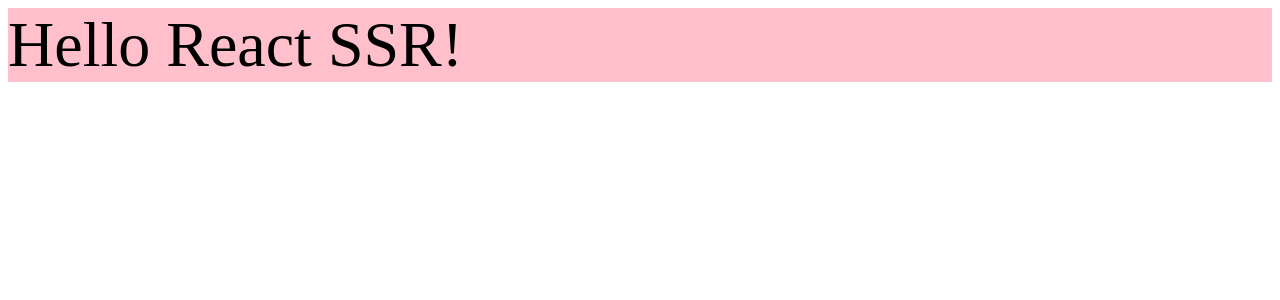
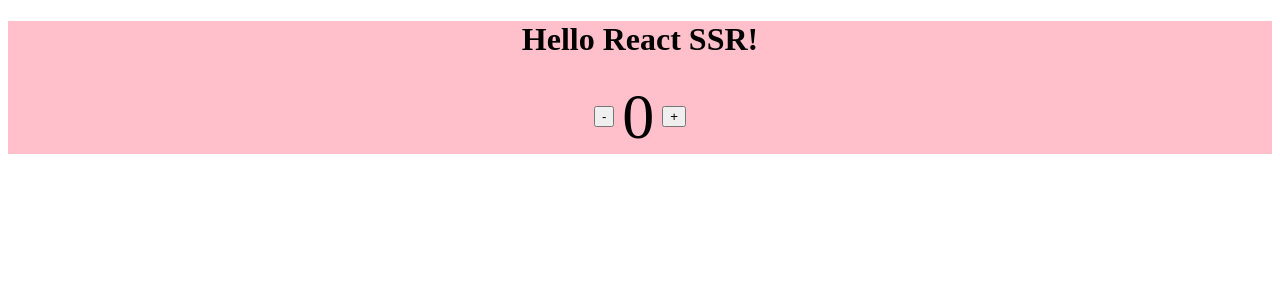
Before and after one commit to carloluis/react-ssr, a React app: page / in a window 1280 px wide. Shown: the top 300 px of the page. Built offline with nearby package versions, Linux system fonts and the light colour scheme; the HTML template or start-up script is replaced by a standard one.

Commit message:
app counter (example)

```diff
--- a/src/client/index.js
+++ b/src/client/index.js
@@ -1,5 +1,5 @@
 import React from 'react';
 import ReactDOM from 'react-dom';
-import App from '../shared/app/App';
+import App from '../shared';
 
 ReactDOM.hydrate(<App />, document.querySelector('#app'));
--- a/src/server/index.js
+++ b/src/server/index.js
@@ -2,7 +2,7 @@ import express from 'express';
 import path from 'path';
 import React from 'react';
 import ReactDOM from 'react-dom/server';
-import App from '../shared/app/App';
+import App from '../shared';
 
 const DIST_DIR = path.join(__dirname, '../../dist');
 const PORT = process.env.PORT || 3000;
--- a/src/shared/app/App.jsx
+++ b/src/shared/app/App.jsx
@@ -1,8 +1,15 @@
 import React from 'react';
 import styles from './app.css';
 
+import Counter from '../counter/Counter';
+
 function App() {
-	return <div className={styles.container}>Hello React SSR!</div>;
+	return (
+		<div className={styles.container}>
+			<h1>Hello React SSR!</h1>
+			<Counter />
+		</div>
+	);
 }
 
 export default App;
--- a/src/shared/app/app.css
+++ b/src/shared/app/app.css
@@ -1,4 +1,4 @@
 .container {
 	background: pink;
-	font-size: 4rem;
+	text-align: center;
 }
--- /dev/null
+++ b/src/shared/counter/Counter.jsx
@@ -0,0 +1,28 @@
+import React from 'react';
+import styles from './counter.css';
+
+class Counter extends React.Component {
+	constructor(props) {
+		super(props);
+		this.handleDec = this.handleDec.bind(this);
+		this.handleInc = this.handleInc.bind(this);
+		this.state = { value: 0 };
+	}
+	handleDec() {
+		this.setState({ value: this.state.value - 1 });
+	}
+	handleInc() {
+		this.setState({ value: this.state.value + 1 });
+	}
+	render() {
+		return (
+			<div className={styles.container}>
+				<button onClick={this.handleDec}>-</button>
+				<span>{this.state.value}</span>
+				<button onClick={this.handleInc}>+</button>
+			</div>
+		);
+	}
+}
+
+export default Counter;
--- /dev/null
+++ b/src/shared/counter/counter.css
@@ -0,0 +1,10 @@
+.container {
+	display: flex;
+	justify-content: center;
+	align-items: center;
+	font-size: 4rem;
+}
+
+.container span {
+	margin: 0 8px;
+}
--- /dev/null
+++ b/src/shared/index.js
@@ -0,0 +1,3 @@
+import App from './app/App';
+
+export default App;
```
